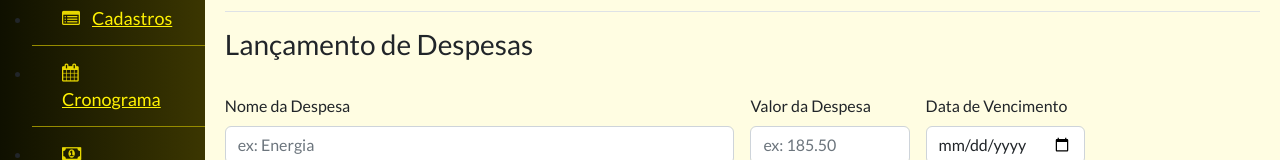
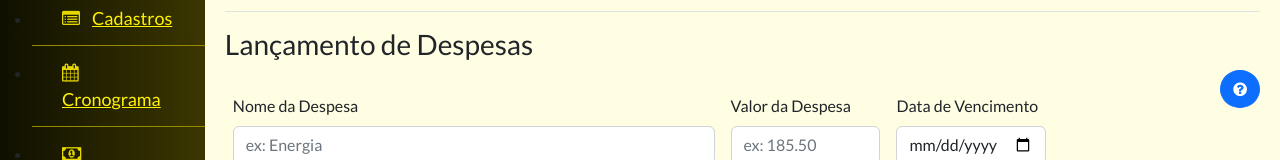
Before and after one commit to pedrouema/thaiweb, a Vue app in the folder front-end/: page /financeiro in a window 1280 px wide. Shown: the part 221-381 px from the top of the page. Built offline with nearby package versions, Linux system fonts and the light colour scheme; no server answers; what vue-sweetalert2, vue-the-mask would draw is missing.

Commit message:
Manual do usuario para uso do sistema

```diff
--- a/front-end/src/components/admin/AlunoAdmin.vue
+++ b/front-end/src/components/admin/AlunoAdmin.vue
@@ -263,7 +263,7 @@ export default {
                     'ao aluno que deseja alterar o(s) dado(s).'+
                     '<p><b>2- </b>Após clicar no botão "Editar" os dados do respectivo aluno irá carregar no formulário acima, '+
                     'após isso pode alterar o(s) dado(s) que deseja do mesmo.'+
-                    '<p><b>3- </b>Após editar, para salvar a(s) alteração(ôs) clicar em "+SALVAR" ou "CANCELAR" para cancelar alteração(ôs).'+
+                    '<p><b>3- </b>Após editar, para salvar a(s) alteração(ôs) clicar no botão "+EDITAR" (azul) ou "CANCELAR" (vermelho) para cancelar alteração(ôs).'+
                     '<h3 style="color:#ff6666">Excluir um aluno</h3>'+
                     '<p><b>1- </b>Na lista abaixo do formulário, clicar no botão "Excluir" na mesma linha correspondente '+
                     'ao aluno que deseja fazer a exclusão.'+
--- a/front-end/src/components/admin/InstrutorAdmin.vue
+++ b/front-end/src/components/admin/InstrutorAdmin.vue
@@ -203,7 +203,7 @@ export default {
                     'ao instrutor que deseja alterar o(s) dado(s).'+
                     '<p><b>2- </b>Após clicar no botão "Editar" os dados do respectivo instrutor irá carregar no formulário acima, '+
                     'após isso pode alterar o(s) dado(s) que deseja do mesmo.'+
-                    '<p><b>3- </b>Após editar, para salvar a(s) alteração(ôs) clicar em "+SALVAR" ou "CANCELAR" para cancelar alteração(ôs).'+
+                    '<p><b>3- </b>Após editar, para salvar a(s) alteração(ôs) clicar no botão "+EDITAR" (azul) ou "CANCELAR" (vermelho) para cancelar alteração(ôs).'+
                     '<h3 style="color:#ff6666">Excluir um instrutor</h3>'+
                     '<b>IMPORTANTE </b><p>Para excluir um instrutor, nenhuma turma deve estar usando o mesmo.</p>' +
                     '<p><b>1- </b>Na lista abaixo do formulário, clicar no botão "Excluir" na mesma linha correspondente '+
--- a/front-end/src/components/admin/PlanoTreinoAdmin.vue
+++ b/front-end/src/components/admin/PlanoTreinoAdmin.vue
@@ -177,7 +177,7 @@ export default {
                     'ao plano que deseja alterar o(s) dado(s).'+
                     '<p><b>2- </b>Após clicar no botão "Editar" os dados do respectivo plano irá carregar no formulário acima, '+
                     'após isso pode alterar o(s) dado(s) que deseja do mesmo.'+
-                    '<p><b>3- </b>Após editar, para salvar a(s) alteração(ôs) clicar em "+SALVAR" ou "CANCELAR" para cancelar alteração(ôs).'+
+                    '<p><b>3- </b>Após editar, para salvar a(s) alteração(ôs) clicar no botão "+EDITAR" (azul) ou "CANCELAR" (vermelho) para cancelar alteração(ôs).'+
                     '<h3 style="color:#ff6666">Excluir um plano</h3>'+
                     '<b>IMPORTANTE </b><p>Para excluir um plano, nenhum aluno deve estar usando o mesmo.</p>' +
                     '<p><b>1- </b>Na lista abaixo do formulário, clicar no botão "Excluir" na mesma linha correspondente '+
--- a/front-end/src/components/admin/TurmaAdmin.vue
+++ b/front-end/src/components/admin/TurmaAdmin.vue
@@ -295,7 +295,7 @@ export default {
                     'a turma que deseja alterar o(s) dado(s).'+
                     '<p><b>2- </b>Após clicar no botão "Editar" os dados da respectiva turma irá carregar no formulário acima, '+
                     'após isso pode alterar o(s) dado(s) que deseja da mesma.'+
-                    '<p><b>3- </b>Após editar, para salvar a(s) alteração(ôs) clicar em "+SALVAR" ou "CANCELAR" para cancelar alteração(ôs).'+
+                    '<p><b>3- </b>Após editar, para salvar a(s) alteração(ôs) clicar no botão "+EDITAR" (azul) ou "CANCELAR" (vermelho) para cancelar alteração(ôs).'+
                     '<h3 style="color:#ff6666">Excluir uma turma</h3>'+
                     '<b>IMPORTANTE </b><p>Para excluir uma turma, nenhum aluno deve estar usando a mesma.</p>' +
                     '<p><b>1- </b>Na lista abaixo do formulário, clicar no botão "Excluir" na mesma linha correspondente '+
--- a/front-end/src/components/financeiro/gerenciarDespesas.vue
+++ b/front-end/src/components/financeiro/gerenciarDespesas.vue
@@ -1,5 +1,8 @@
 <template id="form">
     <h3>Gerenciamento de Despesas</h3>
+    <button type="button" id="btnAjuda" class="btn btn-primary btn-floating" @click="ajuda()">
+        <i class="fa fa-question-circle"></i>
+    </button>
     <br/>
     <form class="row g-3">
         <h5>Selecione o filtro de ação e as datas inicio e fim para buscar as despesas.</h5>
@@ -297,6 +300,34 @@ export default {
         limpaDados(){
             // this.dataIni = ''
             // this.dataFim = ''
+        },
+        ajuda(){
+            this.$swal.fire({
+                title: '<h2>Gerenciamento de despesas</h2>',
+                icon: 'info',
+                html:
+                    '<h3 style="color:#ff6666">Quitar uma despesa</h3>'+
+                    '<b>IMPORTANTE </b><p>Para quitar uma despesa a mesma deve estar previamente lançada.</p>' +
+                    '<p><b>1- </b>Selecione a ação "Quitar Despesa" em "Selecione a ação desejada". Para carregar despesas em um certo periodo '+
+                    'deve ser selecionado obrigatoriamente a "Data inicio" e "Data Fim" e clicar no botão "BUSCAR" (azul). Caso queira ver todas '+
+                    'as despesas lançadas para quitar, selecione apenas "Quitar despesa" sem selecionar "Data Inicio" e Data Fim e clicar no '+
+                    'botão "BUSCAR".'+
+                    '<p><b>2- </b>Após buscar a(s) despesa(s) para quitar, a(s) mesma(s) sera(âo) carregada(s) em uma lista abaixo do formulário, '+
+                    'basta clicar no botão "Editar" (verde) na mesma linha correspondente a despesa que deseja quitar'+
+                    '<p><b>3- </b>Após clicar em "Editar" irá abrir uma tela, nela insira o valor pago da despesa e a data do pagamento e clique em "OK".'+
+                    '<p><b>4- </b>Após clicar em "OK" irá abrir outra tela de comfirmação, clique em "Sim, quitar agora!" para quitar a despesa '+
+                    'ou "Não, cancelar!" para cancelar a ação.'+
+                    '<h3 style="color:#39ac6b">Verificar despesas quitadas e Voltar uma despesa não quitada</h3>'+
+                    '<p><b>1- </b>Selecione a ação "Ver Despesas Quitadas" em "Selecione a ação desejada". Para carregar despesas quitadas de um certo periodo '+
+                    'deve ser selecionado obrigatoriamente a "Data inicio" e "Data Fim" e clicar no botão "BUSCAR" (azul). Caso queira ver todas '+
+                    'as despesas lançadas para quitar, selecione apenas "Quitar despesa" sem selecionar "Data Inicio" e Data Fim e clicar no '+
+                    'botão "BUSCAR".'+
+                    '<p><b>2- </b>Após buscar a(s) despesa(s) quitada(s), a(s) mesma(s) sera(âo) carregada(s) em uma lista abaixo do formulário. '+
+                    'Caso queira retornar uma despesa que não foi quitada, clique no botão "Voltar(Não Foi Paga)" na mesma linha correspondente '+
+                    'a despesa que deseja retornar.'+
+                    '<p><b>3- </b>Após clicar em "Voltar(Não Foi Paga)" irá abrir uma tela para confirmar se deseja realmente voltar a despesa, clique '+
+                    'em "Sim, voltar agora!" para comfirmar ou "Não, cancelar!" para cancelar a ação.'
+            })
         }
     },
     mounted() {
--- a/front-end/src/components/financeiro/lancarDespesa.vue
+++ b/front-end/src/components/financeiro/lancarDespesa.vue
@@ -1,6 +1,9 @@
 <template>
     <div>
         <h3>Lançamento de Despesas</h3>
+        <button type="button" id="btnAjuda" class="btn btn-primary btn-floating" @click="ajuda()">
+            <i class="fa fa-question-circle"></i>
+        </button>
         <br/>
         <form class="row g-3">
             <div class="col-md-6">
@@ -134,6 +137,23 @@ export default {
             this.dataVenc = '';
             this.despesaId = 0;
             this.editar = false;
+        },
+        ajuda(){
+            this.$swal.fire({
+                title: '<h2>Lançamento de despesa</h2>',
+                icon: 'info',
+                html:
+                    '<h3 style="color:#4da6ff">Lançar uma despesa</h3>'+
+                    '<p><b>1- </b>Inserir todos os dados: nome da despesa, valor da despesa e data de vencimento.'+
+                    '<p><b>2- </b>Após todos dados inseridos clicar no botão "+SALVAR" para lançar despesa ou "CANCELAR" '+
+                    'para limpar formulário.'+
+                    '<h3 style="color:#39ac6b">Editar uma despesa</h3>'+
+                    '<p><b>1- </b>Na lista abaixo do formulário clicar no botão "Editar" na mesma linha correspondente '+
+                    'a despesa que deseja alterar o(s) dado(s).'+
+                    '<p><b>2- </b>Após clicar no botão "Editar" os dados da respectiva despesa irá carregar no formulário acima, '+
+                    'após isso pode alterar o(s) dado(s) que deseja da mesma.'+
+                    '<p><b>3- </b>Após editar, para salvar a(s) alteração(ôs) clicar no botão "+EDITAR" (azul) ou "CANCELAR" (vermelho) para cancelar alteração(ôs).'
+            })
         }
     },
     mounted() {
--- a/front-end/src/components/financeiro/receberMensalidade.vue
+++ b/front-end/src/components/financeiro/receberMensalidade.vue
@@ -1,5 +1,8 @@
 <template>
     <h3>Recebimento</h3>
+    <button type="button" id="btnAjuda" class="btn btn-primary btn-floating" @click="ajuda()">
+        <i class="fa fa-question-circle"></i>
+    </button>
     <form class="form-inline">
         <h5>Busque pelo o nome do aluno que deseja receber!</h5>
         <div class="form-group mb-2">
@@ -212,6 +215,25 @@ export default {
             this.dataRecebimento = '';
             this.mesRecebimento = '';
         },
+        ajuda(){
+            this.$swal.fire({
+                title: '<h2>Recebimento</h2>',
+                icon: 'info',
+                html:
+                    '<h3 style="color:#39ac6b"">Receber um pagamento</h3>'+
+                    '<b>IMPORTANTE </b><p>O aluno deve estar previamente cadastrado e matriculado em um plano.</p>' +
+                    '<p><b>1- </b>Digite o nome do aluno que deseja receber e clique em "BUSCAR".'+
+                    '<p><b>2- </b>Após clicar em "BUSCAR" irá carregar uma lista abaixo do formulário, clique no botão "Receber"(verde) '+
+                    'para iniciar processo de recebimento.'+
+                    '<p><b>3- </b>Irá abrir uma tela para inserir os dados do recebimento, podendo ser para alunos do tipo mensalidade(3.1) ou avulso(3.2)'+
+                    '<p><b>3.1- </b>Caso seja um aluno do tipo mensalidade, preencher os seguintes dados do recebimento: "Selecione o mês à receber", '+
+                    '"Digite o valor recebido" e "Selecione a data do recebimento" e clique em "OK"'+
+                    '<p><b>3.2- </b>Caso seja um aluno do tipo avulso, preencher os seguintes dados do recebimento: '+
+                    '"Digite o valor recebido" e "Selecione a data do recebimento" e clique em "OK"'+
+                    '<p><b>4- </b>Irá abrir uma tela para confirmar se deseja realmente receber o pagamento, clique '+
+                    'em "Sim, receber agora!" para comfirmar ou "Não, cancelar!" para cancelar a ação.'
+            })
+        }
     },
     mounted() {
         this.pegarDataAtual();
--- a/front-end/src/components/financeiro/verMensalidadesRecebidas.vue
+++ b/front-end/src/components/financeiro/verMensalidadesRecebidas.vue
@@ -1,5 +1,8 @@
 <template>
-    <h3>Pagamento Recebidos</h3>
+    <h3>Pagamentos Recebidos</h3>
+    <button type="button" id="btnAjuda" class="btn btn-primary btn-floating" @click="ajuda()">
+        <i class="fa fa-question-circle"></i>
+    </button>
     <form class="row g-3">
         <h5>Selecione as datas inicio e fim para buscar recebimentos confirmados.</h5>
         <div class="col-md-2">
@@ -134,6 +137,25 @@ export default {
         limpaDados() {
             this.dataIni = '';
             this.dataFim = '';
+        },
+        ajuda(){
+            this.$swal.fire({
+                title: '<h2>Pagamentos recebidos</h2>',
+                icon: 'info',
+                html:
+                    '<h3 style="color:#39ac6b">Verificar recebimentos e Voltar pagamentos não recebidos</h3>'+
+                    '<b>IMPORTANTE </b><p>Pagamento deve ter sido recebido previamente.</p>' +
+                    '<p><b>1- (Não recomendado): </b>Caso queira verificar todos pagamentos recebidos, não selecionar "Data Inicio" e nem "Data Fim", '+
+                    'basta clicar no botão "BUSCAR" diretamente.'+
+                    '<p><b>2- (Recomendado): </b>Para verificar pagamentos recebidos entre determinado periodo, selecione uma "Data Inicio" '+
+                    'e "Data Fim" e clique em "BUSCAR".'+
+                    '<p><b>3- </b>Após clicar em "BUSCAR", irá carregar uma lista dos pagamentos recebidos abaixo.'+
+                    '<p><b>4- </b>Caso queira voltar um pagamento, clique no botão "Voltar (Não Foi Recebido)" na mesma linha correspondente '+
+                    'ao pagamento recebido que deseja retornar.'+
+                    '<p><b>5- </b>Após clicar em "Voltar (Não Foi Recebido)", irá abrir uma tela de confirmação se realmente deseja retornar '+
+                    'a fatura recebida, clique em "Sim, apagar agora!" para confirmar ou "Não, cancelar!" para cancelar a ação.'
+
+            })
         }
     }
 
```
